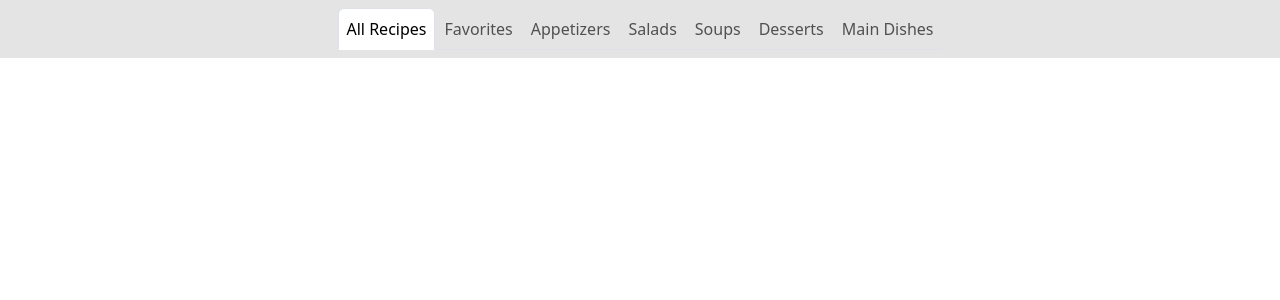
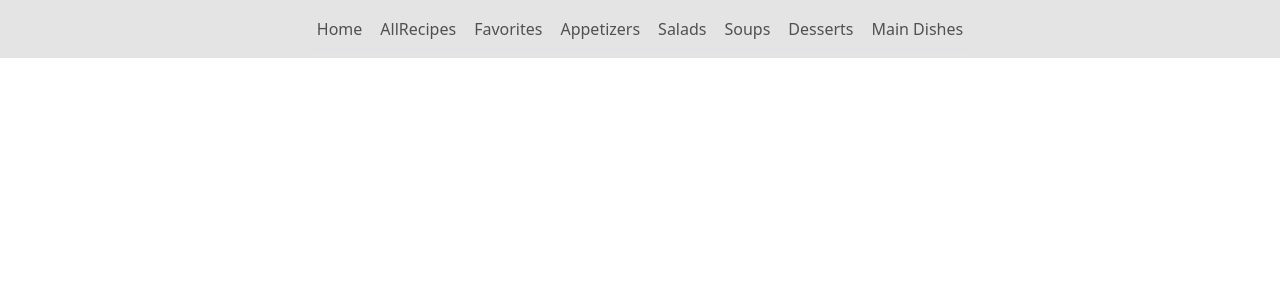
Before and after one commit to KarolisBz/RateMyRecipe, a React (Create React App) app: page / in a window 1280 px wide. Shown: the top 300 px of the page. Built offline with nearby package versions, Linux system fonts and the light colour scheme.

Commit message:
NavBar links integrated with react-router-dom for consistent UI updates

```diff
--- a/src/client/components/NavBar.js
+++ b/src/client/components/NavBar.js
@@ -3,20 +3,22 @@ import Container from 'react-bootstrap/Container';
 import Nav from 'react-bootstrap/Nav';
 import { Navbar } from 'react-bootstrap';
 import '../styles/colorTheme.css';
+import { NavLink } from 'react-router-dom';
 
 // building a navigation Bar Via Bootstrap
 const NavBar = () => {
   return (
         <Navbar className="greyLevel3">
                 <Container className="justify-content-center">
-                    <Nav variant="tabs" defaultActiveKey="/home">
-                        <Nav.Link href="/home">All Recipes</Nav.Link>
-                        <Nav.Link href="/AllRecipes" eventKey="link-1">Favorites</Nav.Link>
-                        <Nav.Link eventKey="link-2">Appetizers</Nav.Link>
-                        <Nav.Link eventKey="link-3">Salads</Nav.Link>
-                        <Nav.Link eventKey="link-4">Soups</Nav.Link>
-                        <Nav.Link eventKey="link-5">Desserts</Nav.Link>
-                        <Nav.Link eventKey="link-6">Main Dishes</Nav.Link>
+                    <Nav variant="tabs" defaultActiveKey={"/home"}>
+                        <Nav.Link to="/home" as={NavLink} eventKey="link-1">Home</Nav.Link>
+                        <Nav.Link to="/AllRecipes" as={NavLink} eventKey="link-2">AllRecipes</Nav.Link>
+                        <Nav.Link eventKey="link-3">Favorites</Nav.Link>
+                        <Nav.Link eventKey="link-4">Appetizers</Nav.Link>
+                        <Nav.Link eventKey="link-5">Salads</Nav.Link>
+                        <Nav.Link eventKey="link-6">Soups</Nav.Link>
+                        <Nav.Link eventKey="link-7">Desserts</Nav.Link>
+                        <Nav.Link eventKey="link-8">Main Dishes</Nav.Link>
                     </Nav>
                 </Container>
         </Navbar>
```
